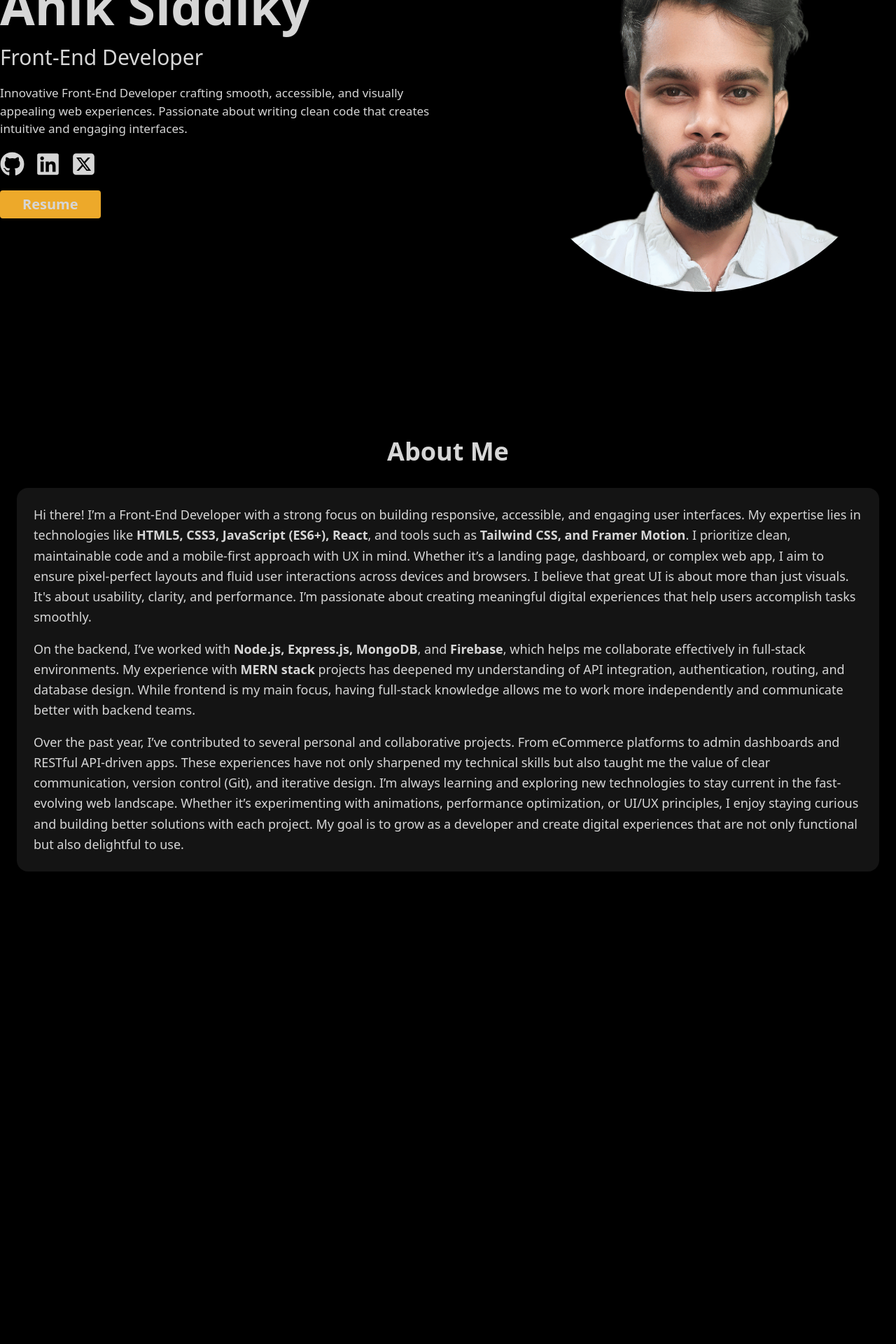
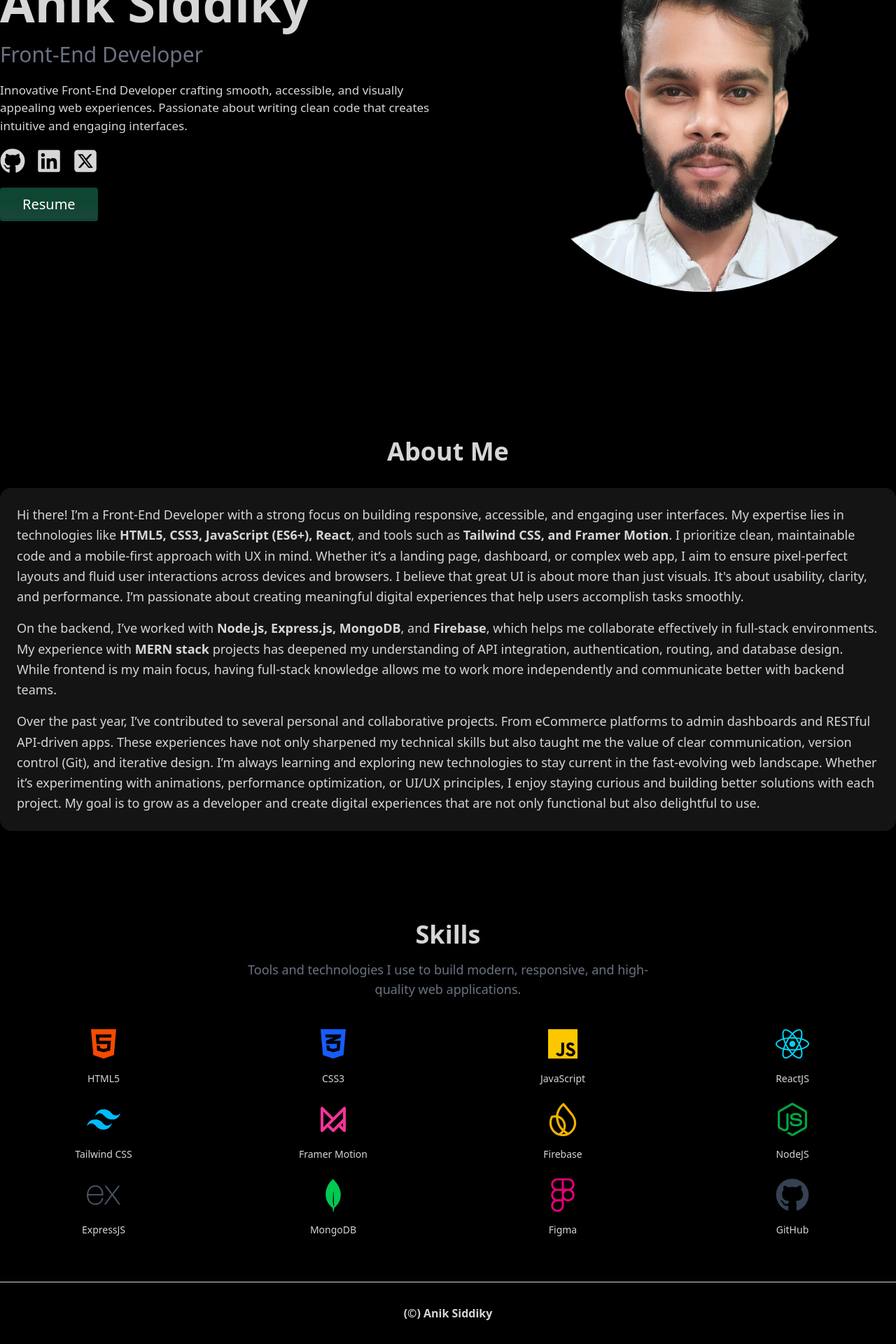
Before and after one commit to anik-siddiky/anik, a React (Vite) app: page / in a window 1280 px wide. Shown: the part 342-2262 px from the top of the page at 70% size. Before the commit the page ends 1651 px from the top, so only its background shows below. Built offline with nearby package versions, Linux system fonts and the light colour scheme.

Commit message:
added skill section

```diff
--- a/package.json
+++ b/package.json
@@ -11,6 +11,7 @@
   },
   "dependencies": {
     "@tailwindcss/vite": "^4.1.11",
+    "motion": "^12.19.2",
     "react": "^19.1.0",
     "react-dom": "^19.1.0",
     "react-icons": "^5.5.0",
--- a/src/Components/About.jsx
+++ b/src/Components/About.jsx
@@ -2,11 +2,11 @@ import React from 'react';
 
 const About = () => {
     return (
-        <section className="px-6 py-16 bg-base-100 text-base-content">
+        <section className="py-6 lg:py-16 bg-base-100 text-base-content">
             <div className="max-w-7xl mx-auto space-y-8">
                 <h2 className="text-center text-4xl font-bold">About Me</h2>
 
-                <div className="bg-base-200 rounded-2xl p-6 shadow-xl text-lg leading-relaxed space-y-4">
+                <div className="bg-base-200 rounded-2xl p-4 lg:p-6 shadow-xl text-lg leading-relaxed space-y-4">
                     <p>Hi there! I’m a <span className="font-medium">Front-End Developer</span> with a strong
                         focus on building responsive, accessible, and engaging user interfaces. My expertise lies in
                         technologies like <strong>HTML5, CSS3, JavaScript (ES6+), React</strong>, and tools such as
--- /dev/null
+++ b/src/Components/FancyButton.jsx
@@ -0,0 +1,16 @@
+import React from "react";
+
+const FancyButton = ({ children, onClick, className = "" }) => {
+  return (
+    <button
+      onClick={onClick}
+      className={`hover:scale-105 transition relative inline-flex items-center justify-center px-8 py-2.5 overflow-hidden text-white bg-[#0E4632] rounded-sm group cursor-pointer ${className}`}
+    >
+      <span className="absolute w-0 h-0 transition-all duration-500 ease-out bg-[#093324] rounded-full group-hover:w-56 group-hover:h-56"></span>
+      <span className="absolute inset-0 w-full h-full -mt-1 rounded-lg opacity-30 bg-gradient-to-b from-transparent via-transparent to-gray-700"></span>
+      <span className="relative">{children}</span>
+    </button>
+  );
+};
+
+export default FancyButton;
--- /dev/null
+++ b/src/Components/Footer.jsx
@@ -0,0 +1,11 @@
+import React from 'react';
+
+const Footer = () => {
+    return (
+        <div>
+            <h5 className='text-center py-8 border-t font-semibold'>(©) Anik Siddiky</h5>
+        </div>
+    );
+};
+
+export default Footer;
--- a/src/Components/Hero.jsx
+++ b/src/Components/Hero.jsx
@@ -3,34 +3,39 @@ import { FaGithub, FaLinkedin } from 'react-icons/fa';
 import { FaSquareXTwitter } from 'react-icons/fa6';
 import { Link } from 'react-router';
 import anik from '../assets/aniksiddiky.png'
+import FancyButton from './FancyButton';
 
 const Hero = () => {
     return (
         <div className='lg:py-36 py-10 lg:flex items-center'>
 
-            <div className='space-y-5 flex-1'>
-                <h1 className='lg:text-7xl text-4xl font-bold'>Anik Siddiky</h1>
-                <h3 className='text-3xl font-medium'>Front-End Developer</h3>
-                <p className='text-[17px]'>Innovative Front-End Developer crafting smooth, accessible, and visually appealing web experiences. Passionate about writing clean code that creates intuitive and engaging interfaces.</p>
-                <div className="flex gap-4">
-                    <Link to="https://github.com/anik-siddiky" target="_blank" className="hover:text-[#EDA92A] transition">
-                        <FaGithub size={35} />
+            <div className='lg:space-y-5 space-y-3 flex-1'>
+                <h1 className='lg:text-7xl text-4xl font-bold text-center lg:text-start'>Anik Siddiky</h1>
+                <h3 className='text-xl lg:text-3xl font-medium text-center lg:text-start text-gray-500'>Front-End Developer</h3>
+                <p className='text-[17px] text-center lg:text-start'>Innovative Front-End Developer crafting smooth, accessible, and visually appealing web experiences. Passionate about writing clean code that creates intuitive and engaging interfaces.</p>
+                <div className="flex gap-4 items-center justify-center lg:justify-start">
+                    <Link to="https://github.com/anik-siddiky" target="_blank" className="hover:text-[#0E4632] transition text-3xl sm:text-4xl">
+                        <FaGithub />
                     </Link>
-                    <Link to="https://www.linkedin.com/in/anik-siddiky" target="_blank" className="hover:text-[#EDA92A] transition">
-                        <FaLinkedin size={35} />
+                    <Link to="https://www.linkedin.com/in/anik-siddiky" target="_blank" className="hover:text-[#0E4632] transition text-3xl sm:text-4xl">
+                        <FaLinkedin />
                     </Link>
-                    <Link to="https://x.com/codesbynik" target="_blank" className="hover:text-[#EDA92A] transition">
-                        <FaSquareXTwitter size={35} />
+                    <Link to="https://x.com/codesbynik" target="_blank" className="hover:text-[#0E4632] transition text-3xl sm:text-4xl">
+                        <FaSquareXTwitter />
                     </Link>
                 </div>
 
-                <button className='bg-[#EDA92A] px-8 py-5 text-xl rounded-sm font-semibold cursor-pointer btn shadow-none border-none'>Resume</button>
+                <div className='text-center lg:text-start'>
+                    <Link to='/'>
+                        <FancyButton className='px-8 text-xl'>Resume</FancyButton>
+                    </Link>
+                </div>
             </div>
 
 
 
-            <div className='flex-1 flex justify-end lg:mt-0 mt-8'>
-                <img className='rounded-full w-[550px]' src={anik} alt="" />
+            <div className='flex-1 flex justify-center lg:justify-end lg:mt-0 mt-8'>
+                <img className='rounded-full w-72 lg:w-[550px]' src={anik} alt="" />
             </div>
         </div>
     );
--- /dev/null
+++ b/src/Components/Skills.jsx
@@ -0,0 +1,85 @@
+import React from 'react';
+import { motion } from 'framer-motion';
+import { FaHtml5, FaCss3Alt, FaJs, FaReact, FaNodeJs, FaGithub } from 'react-icons/fa';
+import { SiTailwindcss, SiFramer, SiFirebase, SiMongodb, SiExpress, SiFigma } from 'react-icons/si';
+
+const skills = [
+    { name: 'HTML5', icon: <FaHtml5 className="text-orange-600" /> },
+    { name: 'CSS3', icon: <FaCss3Alt className="text-blue-600" /> },
+    { name: 'JavaScript', icon: <FaJs className="text-yellow-400" /> },
+    { name: 'ReactJS', icon: <FaReact className="text-cyan-400" /> },
+    { name: 'Tailwind CSS', icon: <SiTailwindcss className="text-sky-400" /> },
+    { name: 'Framer Motion', icon: (<svg xmlns="http://www.w3.org/2000/svg" viewBox="0 0 24 24" fill="none" stroke="currentColor" strokeWidth="2" strokeLinecap="round" strokeLinejoin="round" className="w-[3rem] h-[3rem] text-pink-500"><path stroke="none" d="M0 0h24v24H0z" fill="none" /><path d="M12 12l-8 -8v16l16 -16v16l-4 -4" /><path d="M20 12l-8 8l-4 -4" /></svg>), },
+
+    { name: 'Firebase', icon: <SiFirebase className="text-yellow-500" /> },
+    { name: 'NodeJS', icon: <FaNodeJs className="text-green-600" /> },
+    { name: 'ExpressJS', icon: <SiExpress className="text-gray-600" /> },
+    { name: 'MongoDB', icon: <SiMongodb className="text-green-500" /> },
+    { name: 'Figma', icon: <SiFigma className="text-pink-600" /> },
+    { name: 'GitHub', icon: <FaGithub className="text-gray-700" /> },
+];
+
+const containerVariants = {
+    hidden: { opacity: 0 },
+    visible: {
+        opacity: 1,
+        transition: {
+            staggerChildren: 0.15,
+        },
+    },
+};
+
+const itemVariants = {
+    hidden: { opacity: 0, y: 20 },
+    visible: {
+        opacity: 1,
+        y: 0,
+        transition: {
+            type: 'spring',
+            stiffness: 100,
+        },
+    },
+};
+
+const floatAnimation = {
+    y: [0, -10, 0],
+    transition: {
+        duration: 2.5,
+        repeat: Infinity,
+        ease: 'easeInOut',
+    },
+};
+
+const Skills = () => {
+    return (
+        <section className="py-16 bg-base-100">
+            <div className="max-w-7xl mx-auto px-4 lg:px-0">
+                <h2 className="text-4xl font-bold text-center mb-4">Skills</h2>
+                <p className="text-center max-w-xl mx-auto mb-12 text-gray-500 text-lg">Tools and technologies I use to build modern, responsive, and high-quality web applications.</p>
+
+                <motion.div
+                    className="grid grid-cols-2 sm:grid-cols-3 md:grid-cols-4 gap-8"
+                    variants={containerVariants}
+                    initial="hidden"
+                    whileInView="visible"
+                    viewport={{ once: true }}
+                >
+                    {skills.map((skill, index) => (
+                        <motion.div
+                            key={index}
+                            variants={itemVariants}
+                            className="flex flex-col items-center justify-center space-y-2 hover:scale-115 transition-transform duration-300"
+                        >
+                            <motion.div animate={floatAnimation} className="text-5xl">
+                                {skill.icon}
+                            </motion.div>
+                            <p className="text-sm font-medium text-center">{skill.name}</p>
+                        </motion.div>
+                    ))}
+                </motion.div>
+            </div>
+        </section>
+    );
+};
+
+export default Skills;
--- a/src/Layouts/HomeLayout.jsx
+++ b/src/Layouts/HomeLayout.jsx
@@ -1,6 +1,7 @@
 import React from 'react';
 import { Outlet } from 'react-router';
 import Navbar from '../Components/Navbar';
+import Footer from '../Components/Footer';
 
 const HomeLayout = () => {
     return (
@@ -9,6 +10,7 @@ const HomeLayout = () => {
             <div className='max-w-7xl mx-auto px-4 lg:px-0'>
                 <Outlet></Outlet>
             </div>
+            <Footer></Footer>
         </div>
     );
 };
--- a/src/Pages/Home.jsx
+++ b/src/Pages/Home.jsx
@@ -1,12 +1,14 @@
 import React from 'react';
 import Hero from '../Components/Hero';
 import About from '../Components/About';
+import Skills from '../Components/Skills';
 
 const Home = () => {
     return (
         <div>
             <Hero></Hero>
             <About></About>
+            <Skills></Skills>
         </div>
     );
 };
```
Also changed, not shown: src/Components/Navbar.jsx (+4 -7 lines), 1 other file (tests, documents, lock files or other folders).
